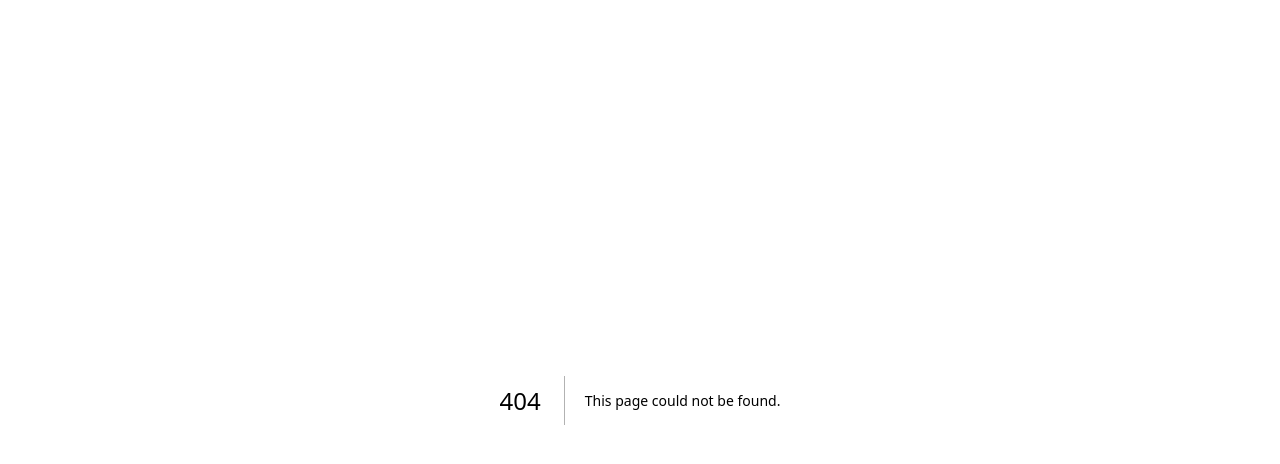
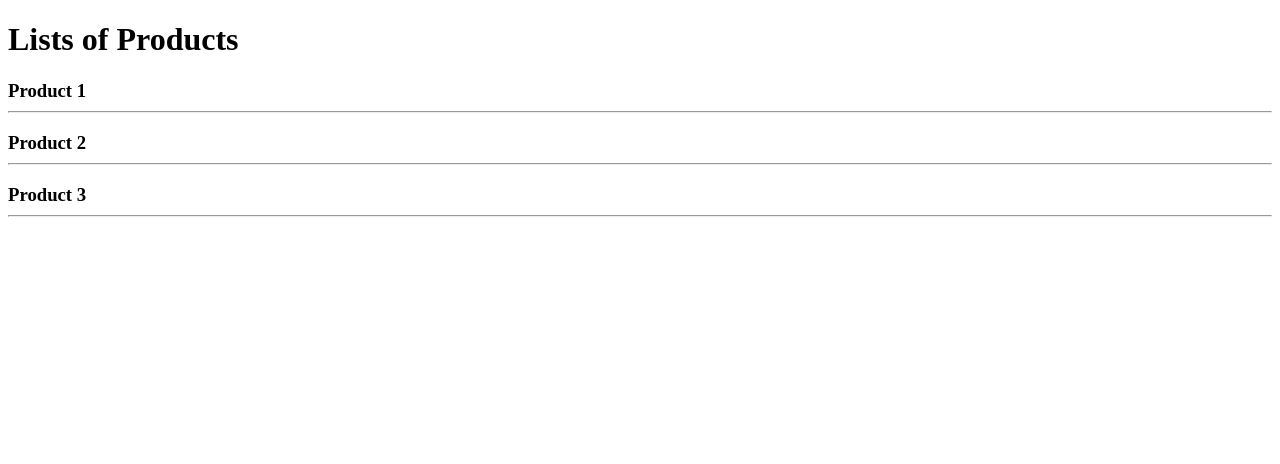
Before and after one commit to Eyshcharya/NextJs, a Next.js app in the folder Pre-Rendering/ssr/: page /products in a window 1280 px wide. Before the commit this address had no page. Shown: the top 464 px of the page. Built offline with nearby package versions, Linux system fonts and the light colour scheme; data requests are answered from the project's data file.

Commit message:
Implemented getServerSideProps()

```diff
--- /dev/null
+++ b/Pre-Rendering/ssr/pages/products/index.tsx
@@ -0,0 +1,35 @@
+import Link from "next/link";
+
+interface ProductProps {
+  products: Array<any>;
+}
+
+const Products = ({ products }: ProductProps) => {
+  return (
+    <>
+      <h1>Lists of Products</h1>
+      {products.map((product) => {
+        return (
+          <div key={product.id}>
+            <h3>
+              {product.title}
+              <hr />
+            </h3>
+          </div>
+        );
+      })}
+    </>
+  );
+};
+export default Products;
+
+export async function getServerSideProps() {
+  const response = await fetch("http://localhost:4000/products");
+  const data = await response.json();
+
+  return {
+    props: {
+      products: data.slice(0, 3),
+    },
+  };
+}
```
